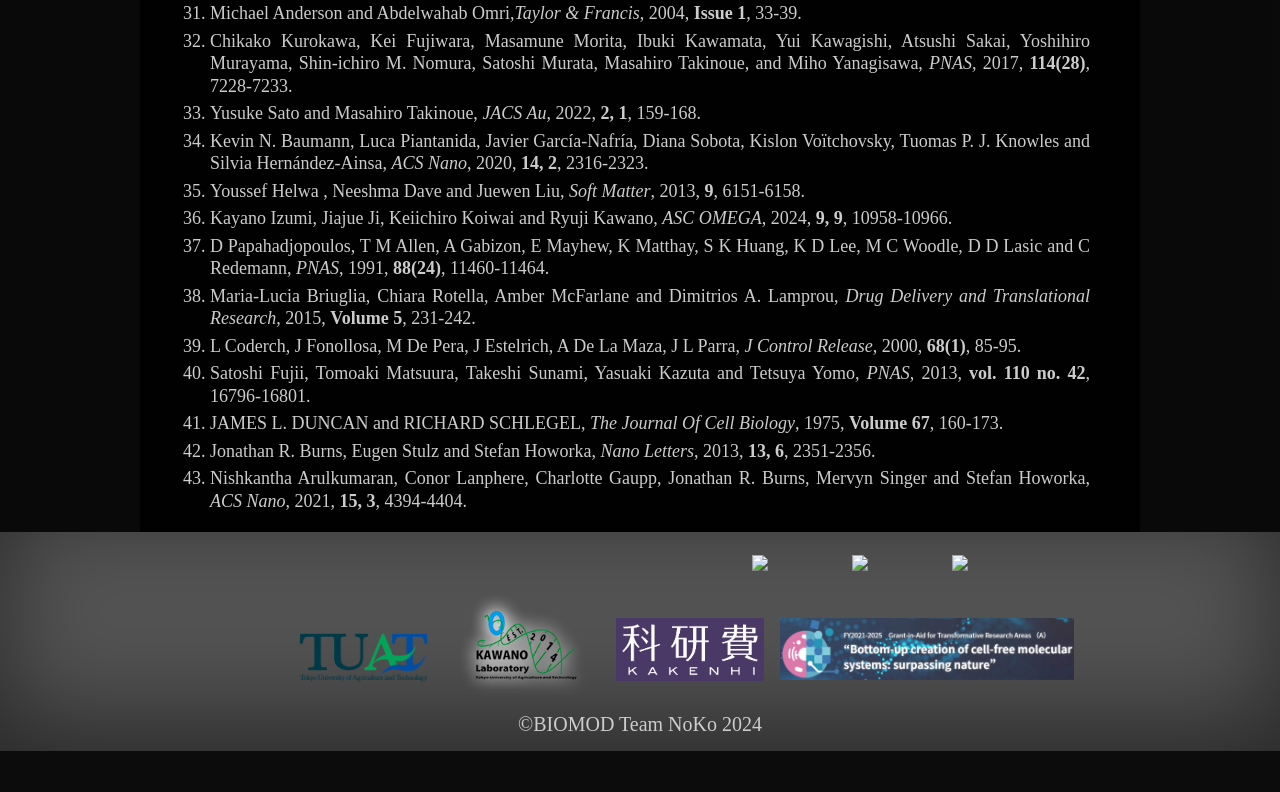
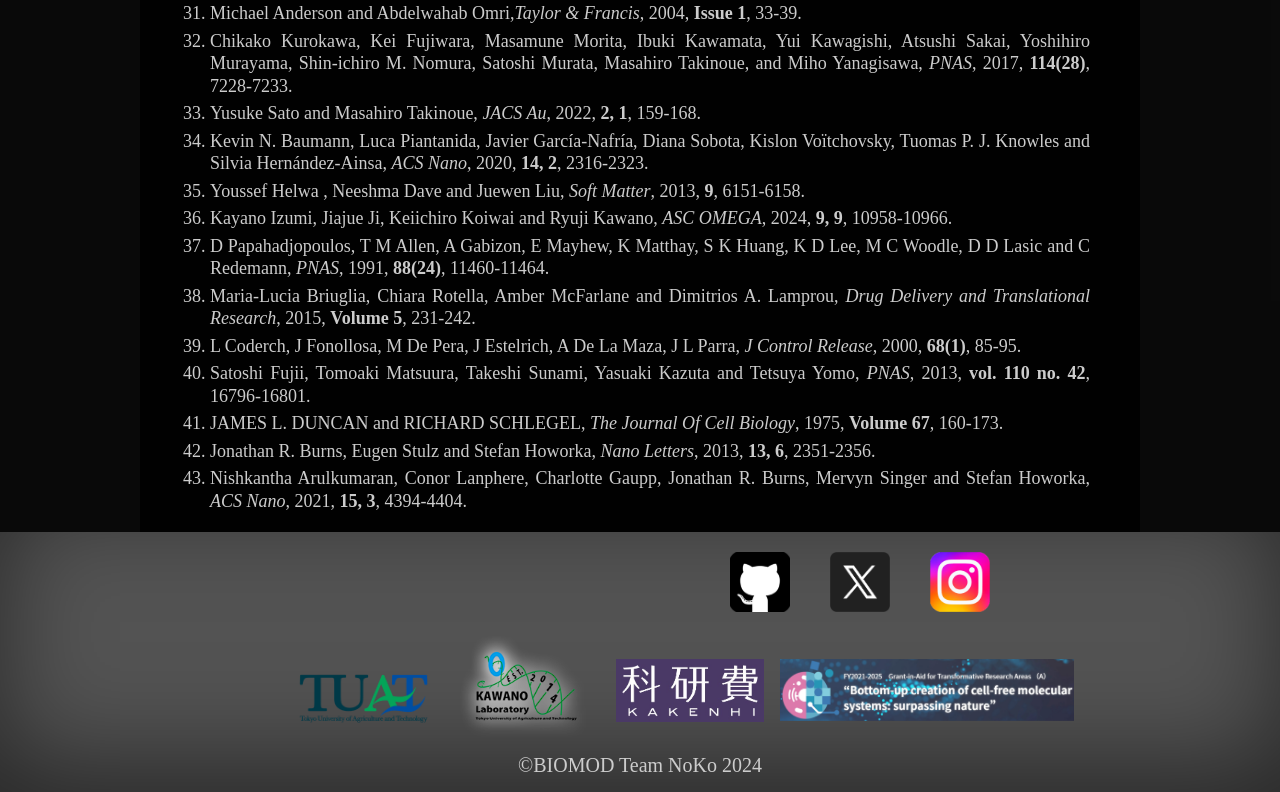
Before and after one commit to Argon399481/BIOMOD2024_wiki, a plain HTML site: page html/Project.html in a window 1280 px wide. Shown: the part 5542-6334 px from the top of the page. Before the commit the page ends 6293 px from the top, so only its background shows below. Drawn offline with nearby package versions, Linux system fonts and the light colour scheme.

Commit message:
SNSリンクを更新しました

```diff
--- a/html/Project.html
+++ b/html/Project.html
@@ -393,11 +393,11 @@
 	<footer>
 		<section class="footer">
 			<div class="footer-info">
-				<ul style="margin-left: 50%;">
-					<li class="footer-link"><a href="https://github.com/Argon399481/BIOMOD2024_wiki" target="_blank"><img class="under_li" src="img/icon/github.png"></a></li>
-					<li class="footer-link"><a href="https://x.com/BiomodTUAT" target="_blank"><img class="under_li" src="img/icon/twitterx.png"></a></li>
-					<li class="footer-link"><a href="https://www.instagram.com/biomod_tuat/" target="_blank"><img class="under_li" src="img/icon/instagram.png"></a></li>
-				</ul>
+        <ul style="margin-left: 50%;">
+          <li class="footer-link"><a href="https://github.com/Argon399481/BIOMOD2024_wiki" target="_blank"><img class="under_li" src="../img/icon/github.png"></a></li>
+          <li class="footer-link"><a href="https://x.com/BiomodTUAT" target="_blank"><img class="under_li" src="../img/icon/twitterx.png"></a></li>
+          <li class="footer-link"><a href="https://www.instagram.com/biomod_tuat/" target="_blank"><img class="under_li" src="../img/icon/instagram.png"></a></li>
+        </ul>
 				<ul class="SpecialThanks">
 					<li class="Thanks"><a href="https://www.tuat.ac.jp/en/" target="_blank"><img class="under_li" style="padding-top: 25%;" src="../img/logo/Logo_TUAT_English.png"></a></li>
 					<li class="Thanks"><a href="https://web.tuat.ac.jp/~rjkawano/index_en.html" target="_blank"><img class="under_li" src="../img/logo/logo_kawano_lab.png"></a></li>
```
Also changed, not shown: html/Appendix.html (+3 -3 lines), html/Design.html (+3 -3 lines), html/ELSI.html (+3 -3 lines), html/Experiment.html (+3 -3 lines), html/Future.html (+3 -3 lines), html/Team.html (+3 -3 lines).
